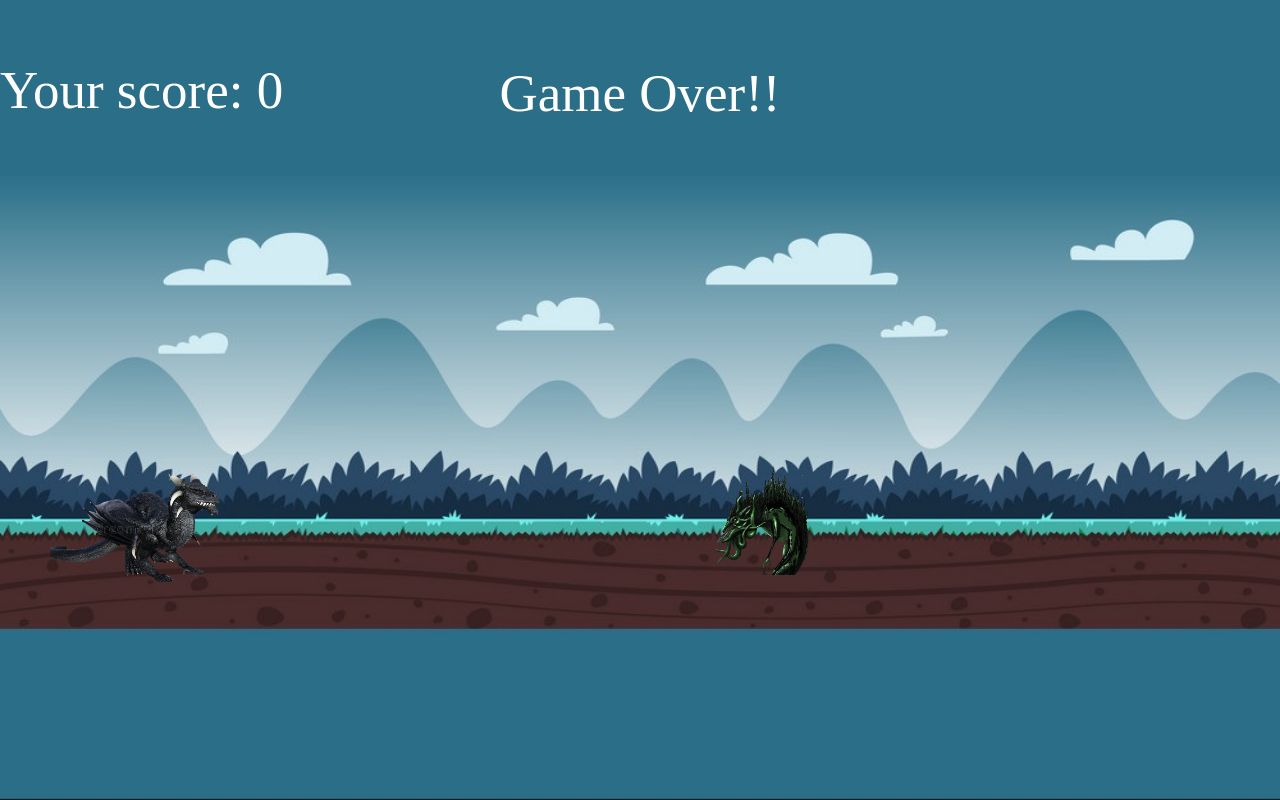
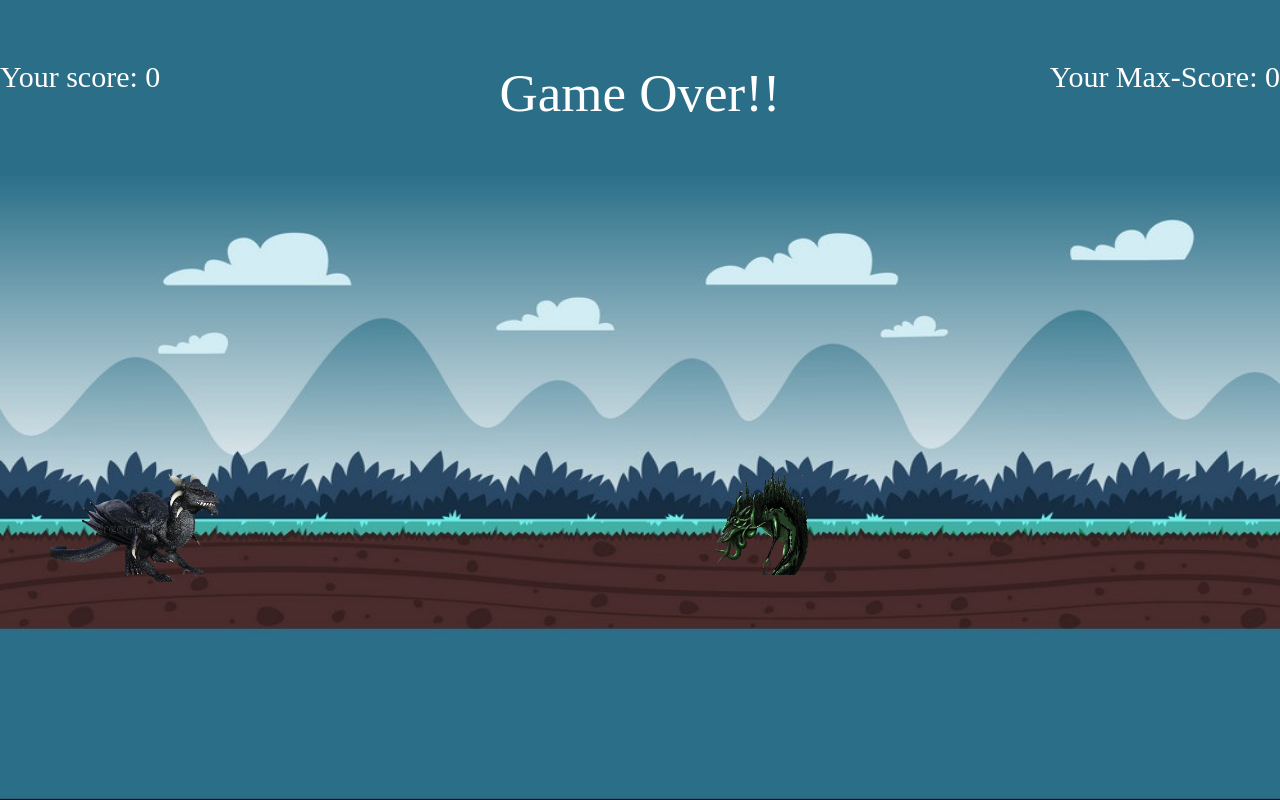
Before and after one commit to ntarbani/JS, a Flask app: page /game in a window 1280 px wide. Run offline with Flask 2, Linux system fonts and the light colour scheme.

Commit message:
max score added in game

```diff
--- a/static/css/game.css
+++ b/static/css/game.css
@@ -43,9 +43,16 @@ body{
 
 #scoreCont{
     position: absolute;
-    font-size: 53px;
+    font-size: 30px;
 
     text-align: center;
+    color:white;
+}
+
+#scoreMax{
+    position: absolute;
+    font-size: 30px;
+    right:0px;
     color:white;
 }
 
--- a/static/javascript/game.js
+++ b/static/javascript/game.js
@@ -9,6 +9,9 @@ audio.addEventListener('ended', function() {
     this.currentTime = 0;
     this.play();
 }, false);
+
+
+
 document.onkeydown=function(e)
 {
 
@@ -35,7 +38,20 @@ document.onkeydown=function(e)
 
     }
 }
+if(localStorage.getItem("maxScore")==null)
+{
+    maxScore=0;
+    localStorage.setItem('maxScore',JSON.stringify(maxScore));
 
+}
+else
+{
+    maxScoreStr=localStorage.getItem("maxScore");
+    maxScore=parseInt(maxScoreStr);
+    scoreMax=document.getElementById('scoreMax');
+    scoreMax.innerHTML="Your Max-Score: "+maxScore;
+    console.log(maxScore);
+}
 setInterval(() => {
     dragon=document.querySelector(".dragon");
     enemy=document.querySelector(".enemy");
@@ -51,7 +67,7 @@ setInterval(() => {
 
     if((offsetX>40 && offsetX<200) && offsetY<35)
     {
-        console.log(dx1,ex);
+        //console.log(dx1,ex);
 
         gameOver.style.visibility='visible';
         enemy.style.top=ey+"px";
@@ -60,7 +76,7 @@ setInterval(() => {
         dragon.style.left=dx+"px";
         enemy.classList.remove('animateEnemy');
         aniDur=parseFloat(window.getComputedStyle(enemy,null).getPropertyValue('animation-duration'));
-        console.log(aniDur);
+        //console.log(aniDur);
         audio.pause();
         audio.currentTime=0;
         audiogo.play();
@@ -72,7 +88,15 @@ setInterval(() => {
             dragon.style.bottom="218px";
             dragon.style.left="50px";
         },1200);
-
+        maxScoreStr=localStorage.getItem("maxScore");
+        maxScore=parseInt(maxScoreStr);
+        console.log(maxScore);
+        if(maxScore<score)
+        {
+            maxScore=score;
+            localStorage.setItem('maxScore',JSON.stringify(maxScore));
+            scoreMax.innerHTML="Your Max-Score: "+maxScore;
+        }
     }
     else{
         if((offsetX>40 && offsetX<200) && cross==true)
@@ -88,7 +112,7 @@ setInterval(() => {
                     newDur=aniDur-0.075;
                     enemy.style.animationDuration=newDur+"s";
                 }
-            },1500)
+            },1000)
 
         }
     }
--- a/templates/game.html
+++ b/templates/game.html
@@ -5,7 +5,7 @@
     <meta http-equiv="X-UA-Compatible" content="IE=edge">
     <meta name="viewport" content="width=device-width, initial-scale=1.0">
     <title>iDragon-Game</title>
-    <script src="{{ url_for('static', filename='javascript/game.js') }}"></script>
+
     <link rel="stylesheet" href="{{ url_for('static', filename='css/game.css') }}">
 </head>
 <body>
@@ -13,7 +13,9 @@
         <div class="gameOver">Game Over!!</div>
         <div class="dragon"></div>
         <div id="scoreCont">Your score: 0</div>
+        <div id="scoreMax">Your Max-Score: 0</div>
         <div class="enemy animateEnemy"></div>
     </div>
+    <script src="{{ url_for('static', filename='javascript/game.js') }}"></script>
 </body>
 </html>
--- a/templates/home.html
+++ b/templates/home.html
@@ -7,7 +7,7 @@
     <title>Hello, world!</title>
   </head>
   <body>
-    <h2 >Following three are mini projects developed using only JavaScript, HTML, CSS and Bootstrap. Please have a look.</h2>
+    <h2 >Following four are mini projects developed using only JavaScript, HTML, CSS and Bootstrap. Please have a look.(Kindly play Dragon game on laptop only.)</h2>
     <div >
         <a class="btn btn-primary" href="/timezones">World Time</a>
         <a class="btn btn-primary " href="/todolist">ToDo List</a>
```
